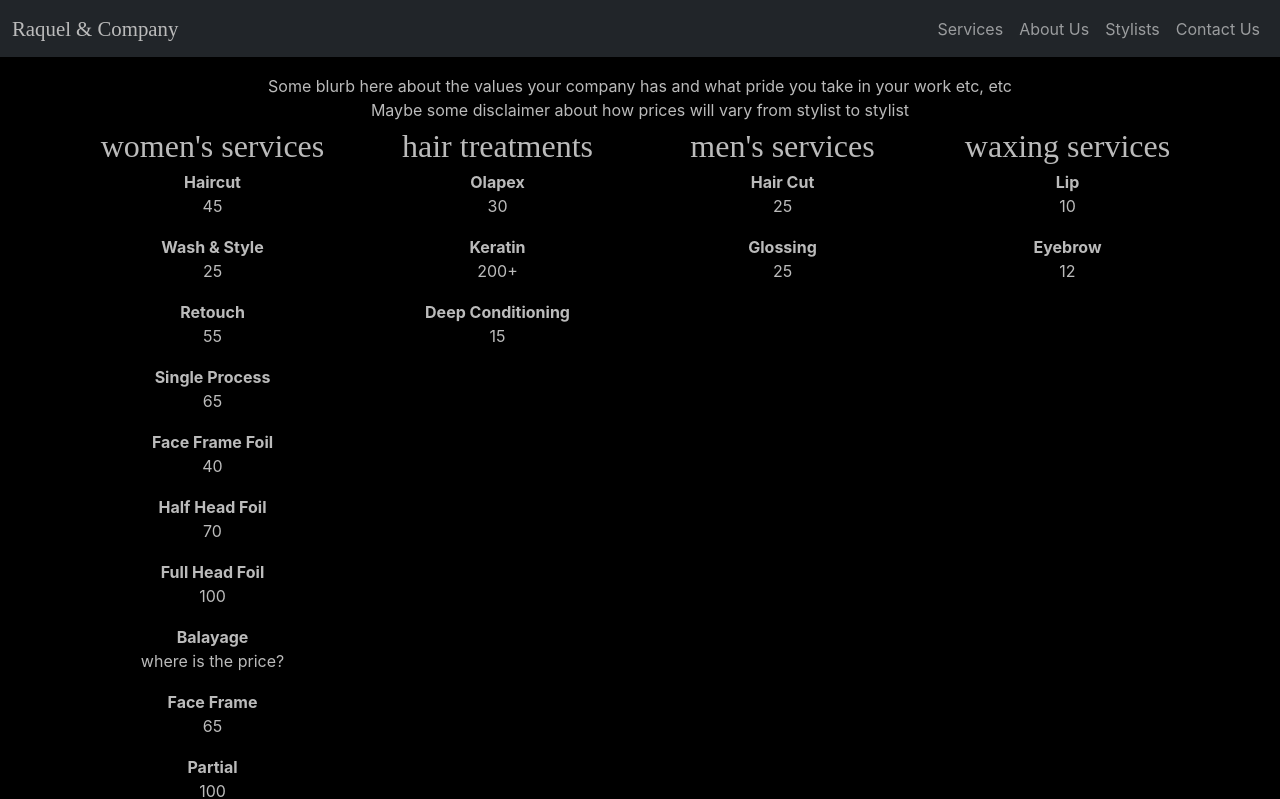
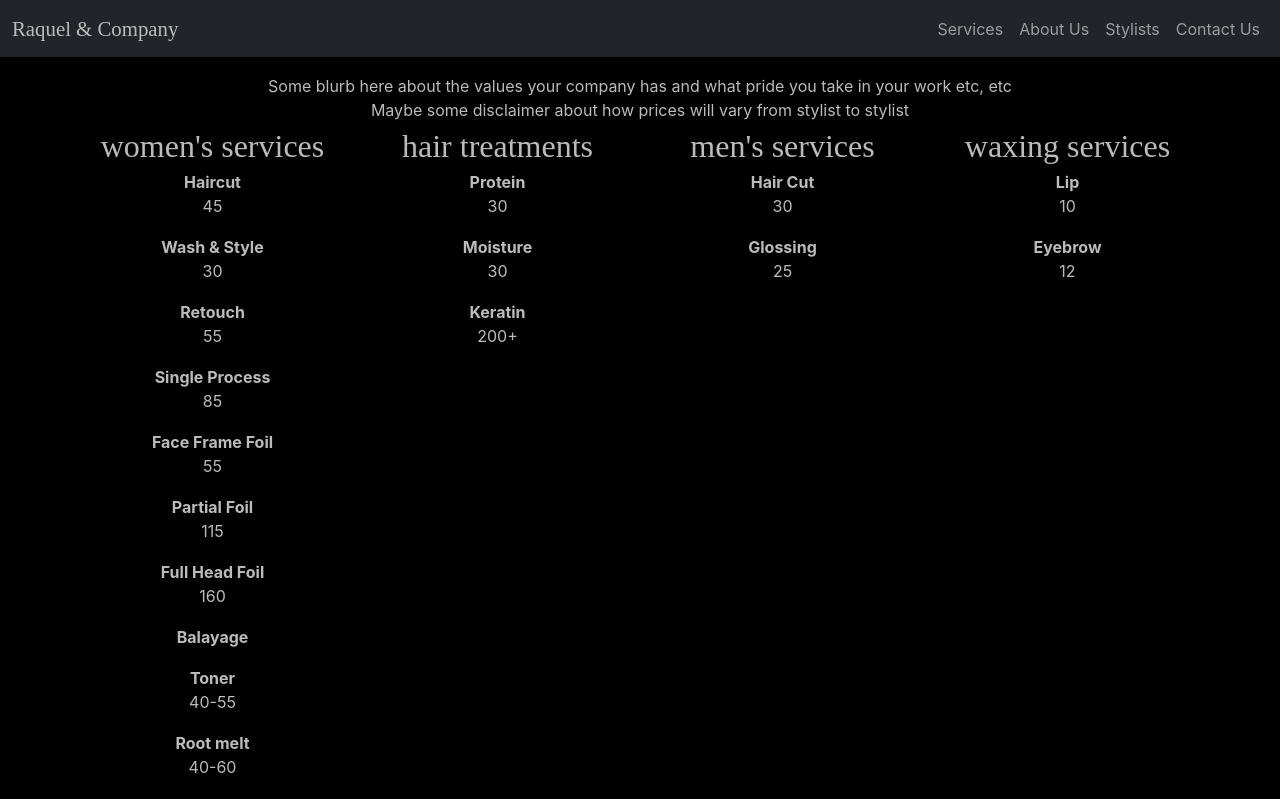
Before and after one commit to KevinCamacho/randco, a React (Create React App) app: page /services in a window 1280 px wide. Shown: the top 799 px of the page. Built offline with nearby package versions, Linux system fonts and the light colour scheme.

Commit message:
updates to services. update founder name in about us page

```diff
--- a/src/components/AboutUsPage.js
+++ b/src/components/AboutUsPage.js
@@ -21,7 +21,7 @@ const AboutUsPage = () => {
             <Row style={{ marginTop: '17px' }}>
                 <Col xs={{ span: 12, order: 'last' }} md={{ span: 6, order: 'first' }}>
                     <div style={{ textAlign: 'left' }}>
-                        <div style={{ fontSize: '150%', fontWeight: 'bold' }}>Raquel Camacho</div>
+                        <div style={{ fontSize: '150%', fontWeight: 'bold' }}>Raquel Araujo</div>
                         <div>Our Founder</div>
                     </div>
 
--- a/src/data/services.json
+++ b/src/data/services.json
@@ -8,7 +8,7 @@
             },
             {
                 "serviceName": "Wash & Style",
-                "price": 25
+                "price": 30
             },
             {
                 "serviceName": "Retouch",
@@ -16,43 +16,48 @@
             },
             {
                 "serviceName": "Single Process",
-                "price": 65
+                "price": 85
             },
             {
                 "serviceName": "Face Frame Foil",
-                "price": 40
+                "price": 55
             },
             {
-                "serviceName": "Half Head Foil",
-                "price": 70
+                "serviceName": "Partial Foil",
+                "price": 115
             },
             {
                 "serviceName": "Full Head Foil",
-                "price": 100
+                "price": 160
             },
             {
                 "serviceName": "Balayage",
-                "price": "where is the price?"
-            },
+                "subItems": [
                     {
                         "serviceName": "Face Frame",
-                "price": 65
+                        "price": 80
                     },
                     {
                         "serviceName": "Partial",
-                "price": 100
+                        "price": 150
                     },
                     {
                         "serviceName": "Full",
-                "price": 135
+                        "price": 175
+                    }
+                ]
             },
             {
                 "serviceName": "Toner",
-                "price": 10
+                "price": "40-55"
+            },
+            {
+                "serviceName": "Root melt",
+                "price": "40-60"
             },
             {
                 "serviceName": "Color Correction",
-                "price": "Price Upon Consultation"
+                "price": "Price Upon Consultation. Hourly range $70-$85.\nCOlor services booked w/o haircut require a style/blowdry which is"
             }
         ]
     },
@@ -60,16 +65,16 @@
         "title": "hair treatments",
         "items": [
             {
-                "serviceName": "Olapex",
+                "serviceName": "Protein",
+                "price": 30
+            },
+            {
+                "serviceName": "Moisture",
                 "price": 30
             },
             {
                 "serviceName": "Keratin",
                 "price": "200+"
-            },
-            {
-                "serviceName": "Deep Conditioning",
-                "price": 15
             }
         ]
     },
@@ -78,7 +83,7 @@
         "items": [
             {
                 "serviceName": "Hair Cut",
-                "price": 25
+                "price": 30
             },
             {
                 "serviceName": "Glossing",
```
Lines whose indentation alone changed are shown as unchanged.
